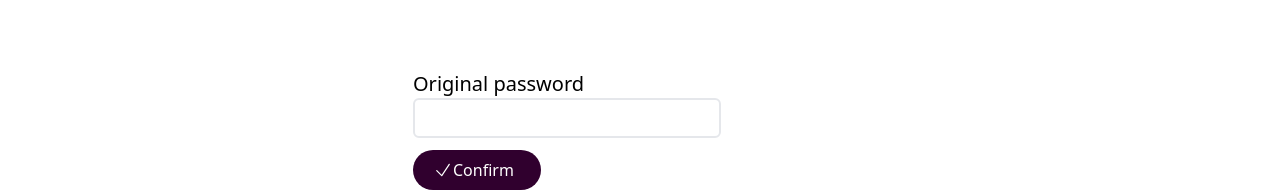
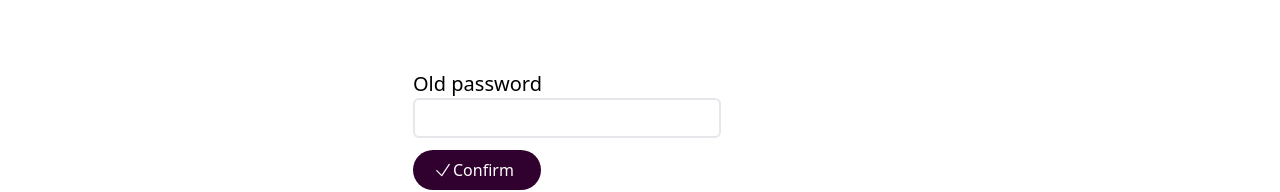
Before and after one commit to MNaumanShahid/ChatNet, a React (Vite) app in the folder frontend/: page /settings in a window 1280 px wide. Both pictures are taken after a click on the element "Username and Password". Shown: the part 258-450 px from the top of the page. Built offline with nearby package versions, Linux system fonts and the light colour scheme.

Commit message:
Incremental

```diff
--- a/frontend/src/components/Settings/LoginCred.jsx
+++ b/frontend/src/components/Settings/LoginCred.jsx
@@ -29,7 +29,7 @@ export function LoginCred() {
 
         </div>
         <div className="text-xl font-normal mt-20">
-            Original password
+            Old password
             <InputBox value={null} setValue={setOgPswd} />
         </div>
         <div className="mt-3">
```
